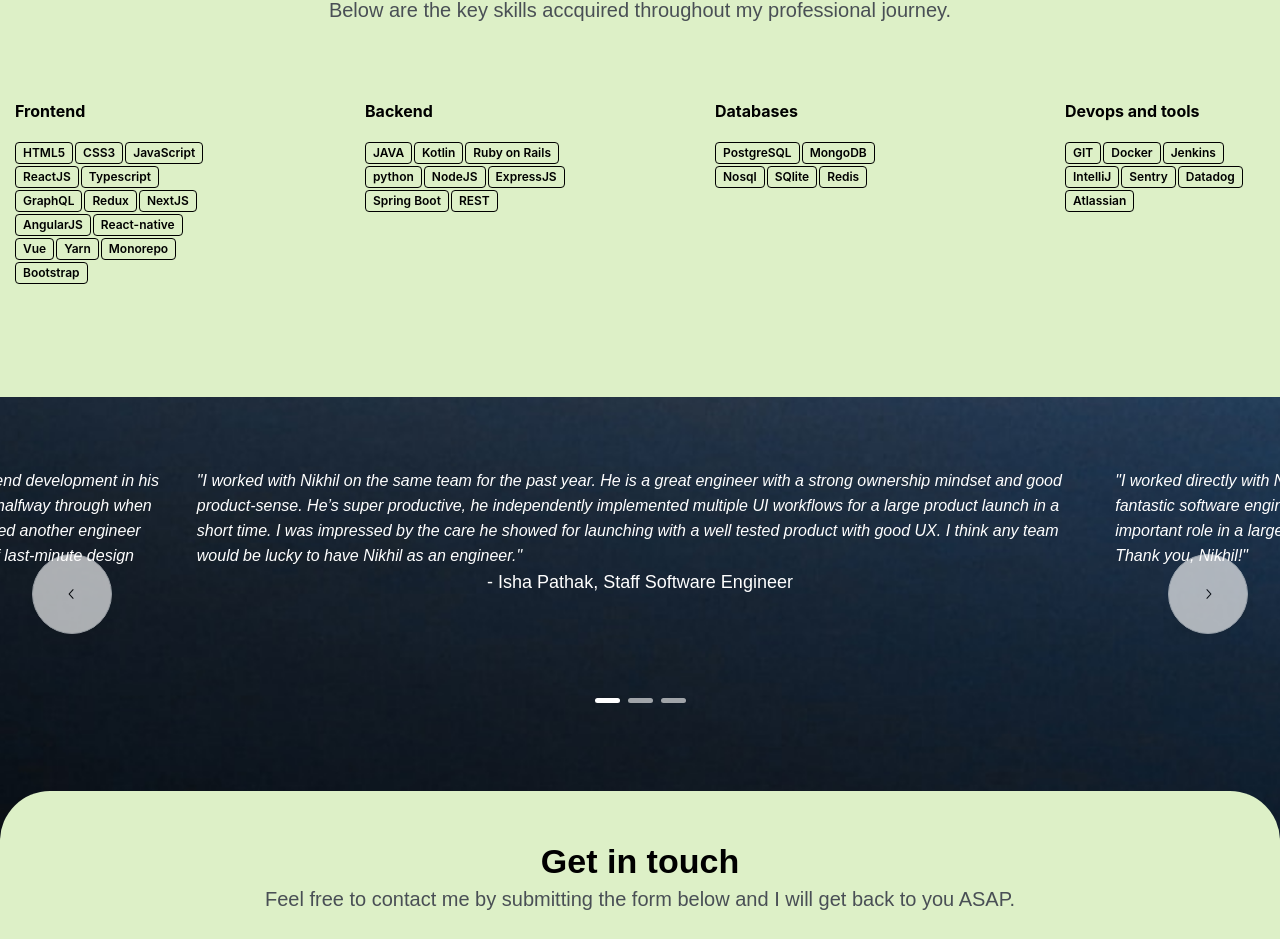
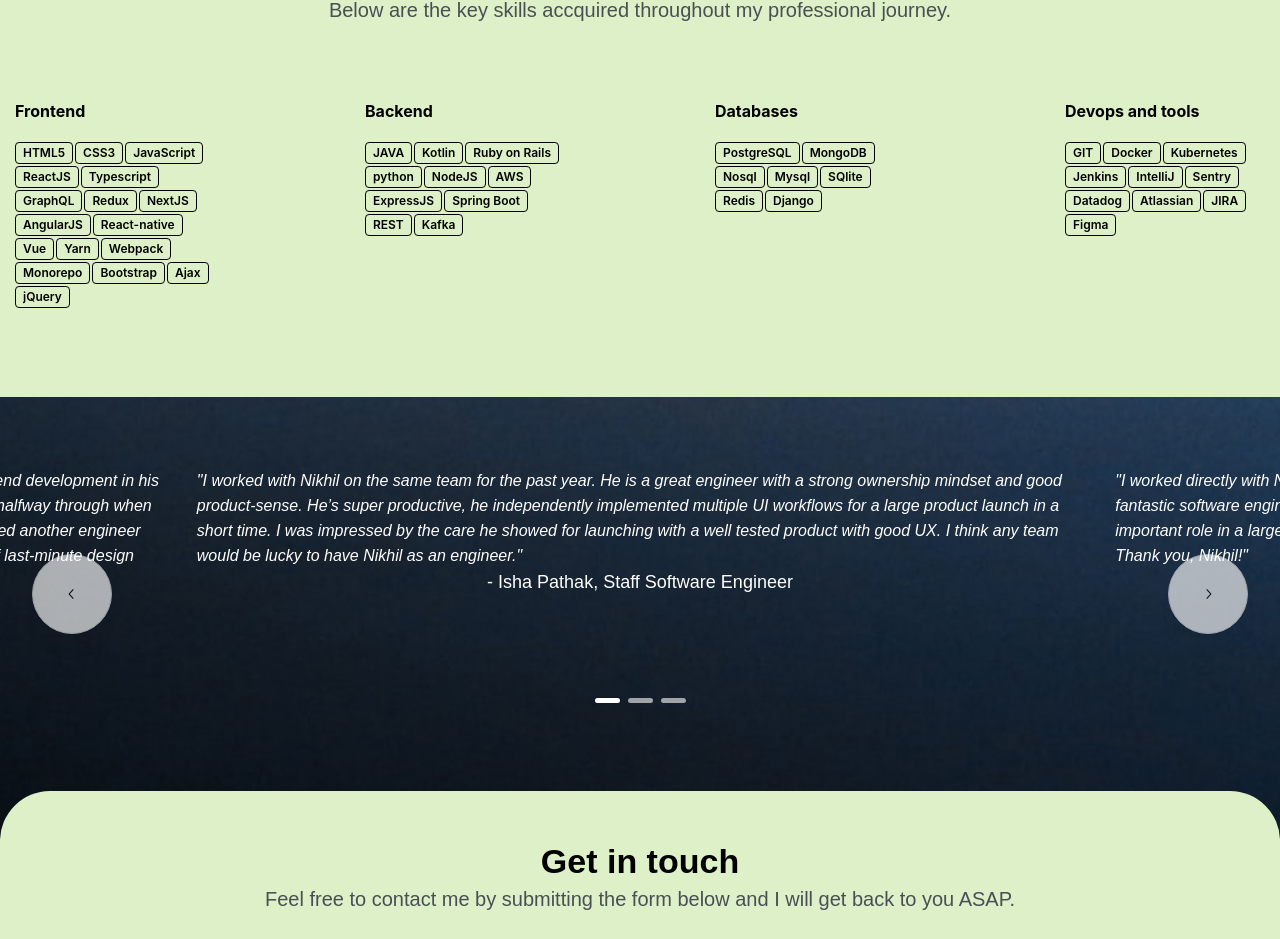
Before and after one commit to dhatrik007/myportfolio, a React (Create React App) app in the folder myportfolio/: page /home in a window 1280 px wide. Shown: the part 3735-4674 px from the top of the page. Built offline with nearby package versions, Linux system fonts and the light colour scheme.

Commit message:
Update skills

```diff
--- a/myportfolio/src/components/ProfileLandingInterface.jsx
+++ b/myportfolio/src/components/ProfileLandingInterface.jsx
@@ -36,10 +36,10 @@ export default function ProfileLandinginterface() {
         }
     }
     const deviceName = getDeviceType()
-    const frontendSkills = ["HTML5", "CSS3", "JavaScript", "ReactJS", "Typescript", "GraphQL", "Redux", "NextJS", "AngularJS", "React-native", "Vue", "Yarn", "Monorepo", "Bootstrap",]
-    const backendSkills = ["JAVA", "Kotlin", "Ruby on Rails", "python", "NodeJS", "ExpressJS", "Spring Boot", "REST"]
-    const databases = ["PostgreSQL", "MongoDB", "Nosql", "SQlite", "Redis"]
-    const devopsSkills = ["GIT", "Docker", "Jenkins", "IntelliJ", "Sentry", "Datadog", "Atlassian"]
+    const frontendSkills = ["HTML5", "CSS3", "JavaScript", "ReactJS", "Typescript", "GraphQL", "Redux", "NextJS", "AngularJS", "React-native", "Vue", "Yarn","Webpack", "Monorepo", "Bootstrap", "Ajax", "jQuery"]
+    const backendSkills = ["JAVA", "Kotlin", "Ruby on Rails", "python", "NodeJS", "AWS", "ExpressJS", "Spring Boot", "REST", "Kafka"]
+    const databases = ["PostgreSQL", "MongoDB", "Nosql","Mysql", "SQlite", "Redis", "Django"]
+    const devopsSkills = ["GIT", "Docker","Kubernetes", "Jenkins", "IntelliJ", "Sentry", "Datadog", "Atlassian", "JIRA", "Figma"]
     return (
         <div className={css(styles.mainContainer)}>
             <Header/>
```
